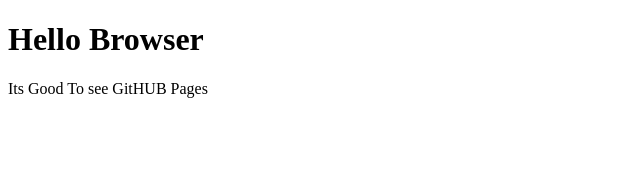
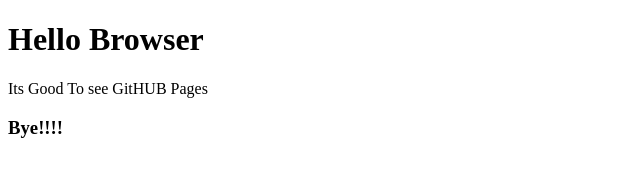
Before and after one commit to uthrakumarvs/uthrakumarvs.github.io, a plain HTML site: page index.html in a window 1280 px wide. Shown: the full height of the page, 0-640 px from the left. Drawn offline with Linux system fonts and the light colour scheme.

Commit message:
Update index.html

```diff
--- a/index.html
+++ b/index.html
@@ -5,5 +5,6 @@
 <body>
 <h1>Hello Browser</h1>
 <p>Its Good To see GitHUB Pages</p>
+  <h3>Bye!!!!</h3>
 </body>
 </html>
```
